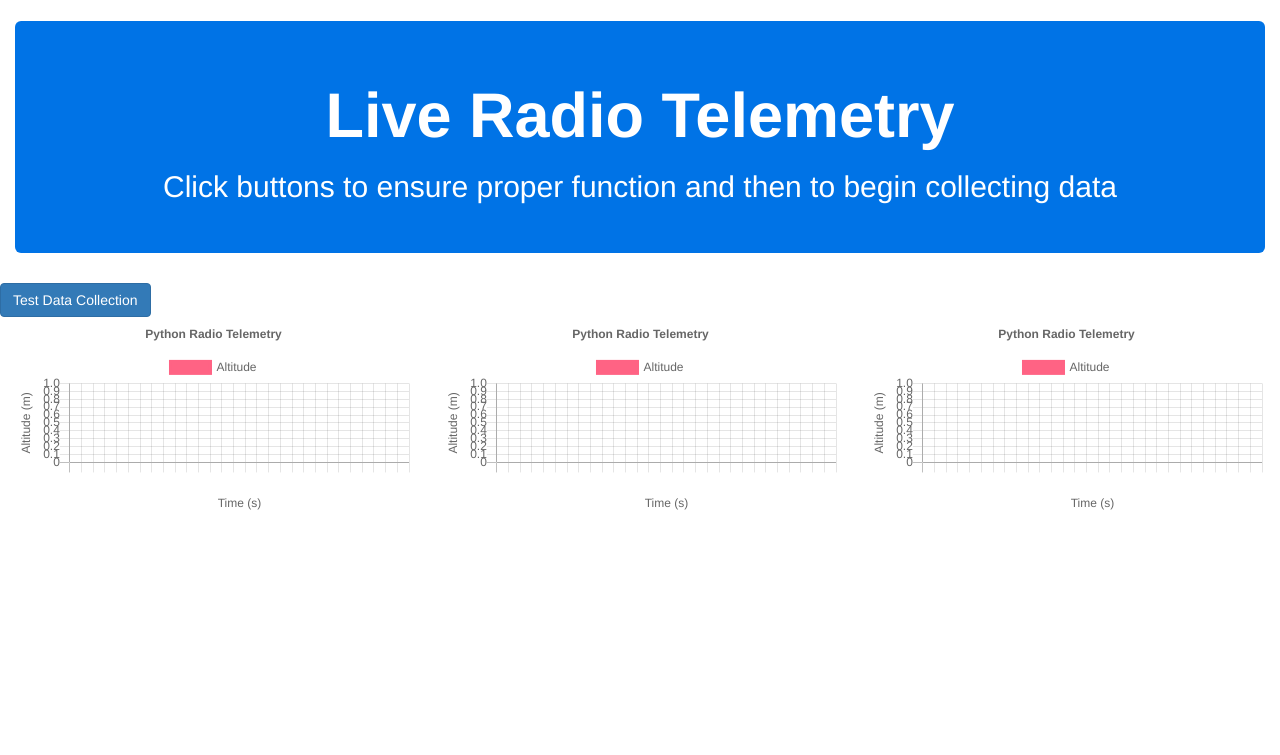
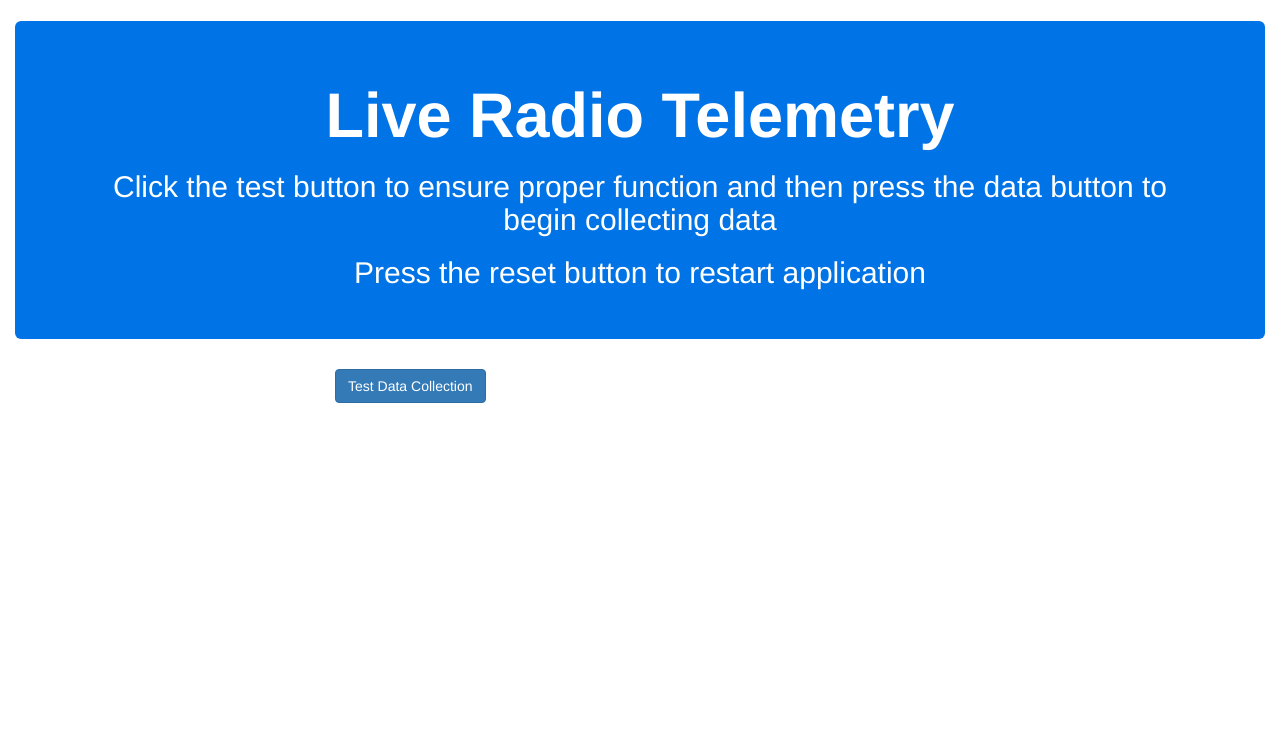
Before and after one commit to elowder4/Radio_Telemetry, a Flask app: page / in a window 1280 px wide. Shown: the top 755 px of the page. Run offline with Flask 3, Linux system fonts and the light colour scheme; data that the repository does not hold is empty; some libraries are stand-ins or nearby versions.

Commit message:
styling and begining to add buttons

```diff
--- a/app.py
+++ b/app.py
@@ -99,14 +99,23 @@ def get_data():
 @app.route('/', methods=['GET', 'POST'])
 def index():
     """Renders the main page."""
-    '''
+
     if request.form.get('device_tested'):
+        # some logic for testing the device will go here
         flash('Device Successfully Tested')
         return render_template('index.html', device_tested=True)
     elif request.form.get('take_data'):
+        # send some command to the radio to get ready
         return render_template('index.html', take_data=True)
-    else:'''
-    return render_template('index.html')
+    elif request.form.get('stop'):
+        # send stop command to radio
+        # stop saving data and display amount of data points and stuff
+        return render_template('index.html', stop=True)
+    elif request.form.get('reset'):
+        # send stop command to radio
+        return render_template('index.html')
+    else:
+        return render_template('index.html')
 
 
 @app.route("/chart-data")
--- a/templates/index.html
+++ b/templates/index.html
@@ -1,17 +1,13 @@
 {% extends 'layout.html' %}
 
 {% block import %}
+    <!-- Imports for CSS, JQuery, and JavaScript for chart -->
     <link rel="stylesheet" href="https://cdnjs.cloudflare.com/ajax/libs/Chart.js/2.9.4/Chart.min.css"
           integrity="sha512-/zs32ZEJh+/EO2N1b0PEdoA10JkdC3zJ8L5FTiQu82LR9S/rOQNfQN7U59U9BC12swNeRAz3HSzIL2vpp4fv3w=="
           crossorigin="anonymous" referrerpolicy="no-referrer"/>
     <script src="https://cdnjs.cloudflare.com/ajax/libs/jquery/3.6.0/jquery.min.js"
         integrity="sha512-894YE6QWD5I59HgZOGReFYm4dnWc1Qt5NtvYSaNcOP+u1T9qYdvdihz0PPSiiqn/+/3e7Jo4EaG7TubfWGUrMQ=="
         crossorigin="anonymous" referrerpolicy="no-referrer"></script>
-    <!--suppress JSUnresolvedLibraryURL -->
-    <script src="https://cdnjs.cloudflare.com/ajax/libs/twitter-bootstrap/4.6.1/js/bootstrap.bundle.min.js"
-            integrity="sha512-mULnawDVcCnsk9a4aG1QLZZ6rcce/jSzEGqUkeOLy0b6q0+T6syHrxlsAGH7ZVoqC93Pd0lBqd6WguPWih7VHA=="
-            crossorigin="anonymous" referrerpolicy="no-referrer"></script>
-    <!--suppress JSUnresolvedLibraryURL -->
     <script src="https://cdnjs.cloudflare.com/ajax/libs/Chart.js/2.9.4/Chart.min.js"
             integrity="sha512-d9xgZrVZpmmQlfonhQUvTR7lMPtO7NkZMkA0ABN3PHCbKA5nqylQ/yWlFAyY6hYgdF1Qh6nYiuADWwKB4C2WSw=="
             crossorigin="anonymous" referrerpolicy="no-referrer"></script>
@@ -25,54 +21,79 @@
         color: #fff;
         padding: 40px 0;
     }
+    .form-group {display: ruby;}
+    .btn {margin-bottom: 30px;}
 {% endblock %}
 
 {% block body %}
-
     <div class="jumbotron text-center">
         <h1><b>Live Radio Telemetry</b></h1>
-        <h2>Click buttons to ensure proper function and then to begin collecting data</h2>
+        <h2>Click the test button to ensure proper function and then press the data button to begin collecting data</h2>
+        <h2>Press the reset button to restart application</h2>
     </div>
     <div class="row">
-        <div class="col-3 col-offset-3">
+        {% if not device_tested and not take_data %}
+            <div class="col-md-3 col-md-offset-3">
                 <form action="{{ url_for('index') }}" method="post">
                     <input type="hidden" value="device_tested" name="device_tested">
                     <button type="submit" class="btn btn-primary">Test Data Collection</button>
                 </form>
             </div>
-        {% if device_tested == true %}
-            <div class="col-3 col-offset-3">
-                <form action="{{ url_for('index') }}" method="get">
+        {% endif %}
+        {% if device_tested and not take_data %}
+            <div class="col-md-3 col-md-offset-3">
+                <form action="{{ url_for('index') }}" method="post">
+                    <input type="hidden" value="take_data" name="take_data">
                     <button type="submit" class="btn btn-success">Begin Data Collection</button>
                 </form>
             </div>
         {% endif %}
+        {% if take_data %}
+            <div class="col-md-3 form-group">
+                <form action="{{ url_for('index') }}" method="post">
+                    <input type="hidden" value="pause" name="pause">
+                    <button type="submit" class="btn btn-primary">Pause Application</button>
+                </form>
+                <form action="{{ url_for('index') }}" method="post">
+                    <input type="hidden" value="stop" name="stop">
+                    <button type="submit" class="btn btn-warning">Stop Application</button>
+                </form>
             </div>
+            <div class="col-md-2 col-md-offset-7">
+                <form action="{{ url_for('index') }}" method="post" id="reset" onsubmit="return confirmReset(event)">
+                    <input type="hidden" value="reset" name="reset">
+                    <button type="submit" class="btn btn-danger pull-right">Reset Application</button>
+                </form>
+            </div>
+        {% endif %}
+    </div>
+    {% if take_data %}
         <div class="row">
+        {% for i in range(3) %}
             <div class="col-md-4">
                 <div class="card">
                     <div class="card-body">
-                    <canvas id="canvas0"></canvas>
+                        <canvas id="canvas{{ i }}"></canvas>
                     </div>
                 </div>
             </div>
-        <div class="col-md-4">
-            <div class="card">
-                <div class="card-body">
-                    <canvas id="canvas1"></canvas>
+        {% endfor %}
         </div>
-            </div>
-        </div>
-        <div class="col-md-4">
-            <div class="card">
-                <div class="card-body">
-                    <canvas id="canvas2"></canvas>
-                </div>
-            </div>
-        </div>
-    </div>
+    {% endif %}
     <script>
+        // function for dialog box of reset button
+        function confirmReset(event) {
+            let result = confirm("Are you sure you want to reset the application? This will result in all data being lost.");
+            if (result !== true) {
+                event.preventDefault();
+            }
+            return result;
+        }
+
+        // code for getting data to all graphs
         $(document).ready(function () {
+            const titleList = ['Altitude', 'Temperature', 'Acceleration']
+            const axisLabelList = ['Altitude (m)', 'Temperature (°F)', 'Acceleration (m/s²)']
             let contextList = [];
             let lineChartList = [];
             let configList = [];
@@ -85,7 +106,6 @@
                     data: {
                         labels: Array(30).fill(""),
                         datasets: [{
-                            label: "Altitude",
                             backgroundColor: 'rgb(255, 99, 132)',
                             borderColor: 'rgb(255, 99, 132)',
                             data: Array(30).fill(null),
@@ -94,7 +114,8 @@
                     },
                     options: {
                         responsive: true,
-                        title: {display: true, text: 'Python Radio Telemetry'},
+                        title: {display: true, text: titleList[i]},
+                        legend: {display: false},
                         tooltips: {enabled: false},
                         hover: {mode: null},
                         scales: {
@@ -109,7 +130,7 @@
                                 display: true,
                                 scaleLabel: {
                                     display: true,
-                                    labelString: 'Altitude (m)'
+                                    labelString: axisLabelList[i]
                                 }
                             }]
                         }
@@ -142,7 +163,4 @@
             };
         });
     </script>
-
-
-
 {% endblock %}
--- a/templates/layout.html
+++ b/templates/layout.html
@@ -44,7 +44,5 @@
                 </footer>
             </div>
         </div>
-        <script src="https://maxcdn.bootstrapcdn.com/bootstrap/3.4.1/js/bootstrap.min.js"></script>
-        <script src="https://code.jquery.com/jquery-1.12.4.min.js" integrity="sha384-nvAa0+6Qg9clwYCGGPpDQLVpLNn0fRaROjHqs13t4Ggj3Ez50XnGQqc/r8MhnRDZ" crossorigin="anonymous"></script>
     </body>
 </html>
```
Also changed, not shown: README.md. Lines whose indentation alone changed are shown as unchanged.
